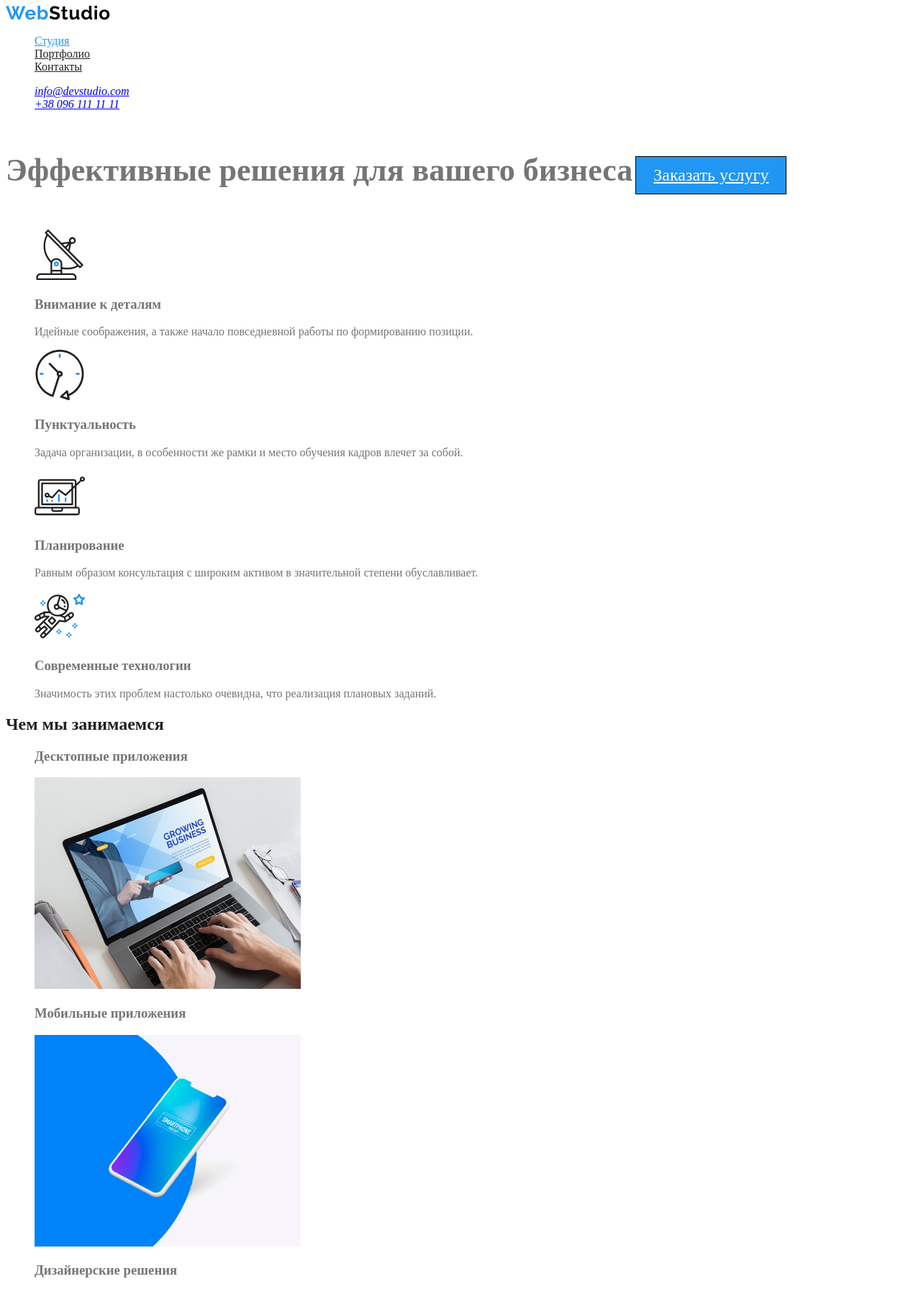
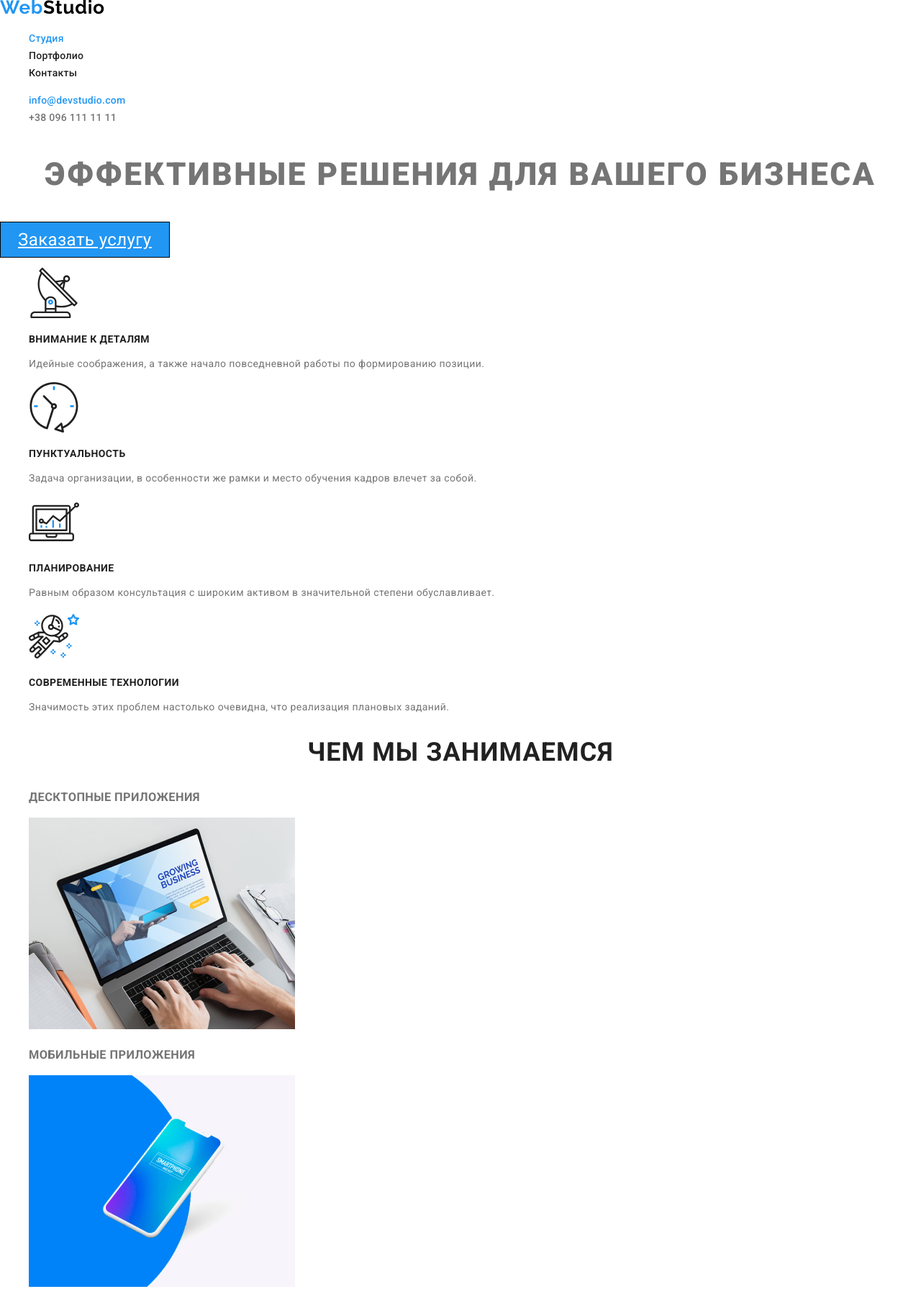
Before and after one commit to YehorSavin/goit-markup-hw-02, a plain HTML site: page index.html in a window 1280 px wide. Shown: the top 1791 px of the page at 72% size. Drawn offline with Linux system fonts and the light colour scheme.

Commit message:
Исправляет ошибки

```diff
--- a/css/styles.css
+++ b/css/styles.css
@@ -1,3 +1,13 @@
+html{
+    box-sizing: border-box;
+}
+
+*,
+*::before,
+*::after{
+    box-sizing: inherit;
+}
+
 :root{
     --primary-text-color: #757575;
     --title-text-color: #212121;
@@ -8,6 +18,11 @@
 body{
     background-color: var(--primary-bg-color);
     color: var(--primary-text-color);
+    font-family: "Roboto", sans-serif;
+    font-size: 14px;
+    line-height: 24px;
+    letter-spacing: 0.03em;
+    margin: 0;
 }
 
 ul{
@@ -16,7 +31,15 @@ ul{
 
 .site-nav .link{
     color: var(--title-text-color);
+    text-decoration: none;
+    font-family: Roboto;
+font-style: normal;
+font-weight: 500;
+font-size: 14px;
+line-height: 16px;
+letter-spacing: 0.02em;
 }
+
 
 .site-nav .link:hover,
 .site-nav .link:focus{
@@ -28,13 +51,19 @@ ul{
 }
 
 .section-title{
+    font-family: Roboto;
+    font-weight: bold;
+    font-size: 36px;
+    line-height: 42px;
+    text-align: center;
+    letter-spacing: 0.03em;
+    text-transform: uppercase;
     color: var(--title-text-color);
 }
 
 .button{
     background-color: var(--accent-color);
     color: var(--primary-bg-color);
-
     font-size: 24px;
     padding: 12px 24px;
     display: inline-block;
@@ -45,18 +74,101 @@ ul{
     color: var(--primary-bg-color);
     background-color: var(--accent-color);
     border-color: transparent;
-
     font-weight: 700;
     font-size: 16px;
     line-height: 1.87;
 }
 
 .hero-title{
+    font-family: Roboto;
     font-weight: 900;
     font-size: 44px;
     line-height: 60px;
-    display: inline-block;
     text-align: center;
+    letter-spacing: 0.06em;
+    text-transform: uppercase;
+
+}
+
+.link-mail{
+    font-family: Roboto;
+font-style: normal;
+font-weight: 500;
+font-size: 14px;
+line-height: 16px;
+letter-spacing: 0.02em;
+text-decoration: none;
+
+color: #2196F3;
+}
+
+.link-tel{
+    font-family: Roboto;
+font-style: normal;
+font-weight: 500;
+font-size: 14px;
+line-height: 16px;
+letter-spacing: 0.02em;
+text-decoration: none;
+
+color: #757575;
+}
+
+.heading{
+    font-family: Roboto;
+font-style: normal;
+font-weight: bold;
+font-size: 18px;
+line-height: 36px;
+
+letter-spacing: 0.06em;
+
+color: #212121;
+}
+
+.link-pf{
+    text-decoration: none;
+}
+
+.paragraph-pf{
+    font-family: Roboto;
+font-style: normal;
+font-weight: normal;
+font-size: 16px;
+line-height: 30px;
+
+letter-spacing: 0.03em;
+
+color: #757575;
+}
+
+.whatwedo{
+    text-transform: uppercase;
+}
+
+.section-item{
+    font-family: Roboto;
+font-weight: 500;
+font-size: 16px;
+line-height: 19px;
+letter-spacing: 0.03em;
+
+color: #212121;
+}
+
+.section-function{
+    font-family: Roboto;
+font-weight: bold;
+font-size: 14px;
+line-height: 16px;
+letter-spacing: 0.03em;
+text-transform: uppercase;
+
+color: #212121;
+}
+
+.link-team{
+    text-decoration: none;
 }
 
 /* цвет основного текста #757575 */
```
